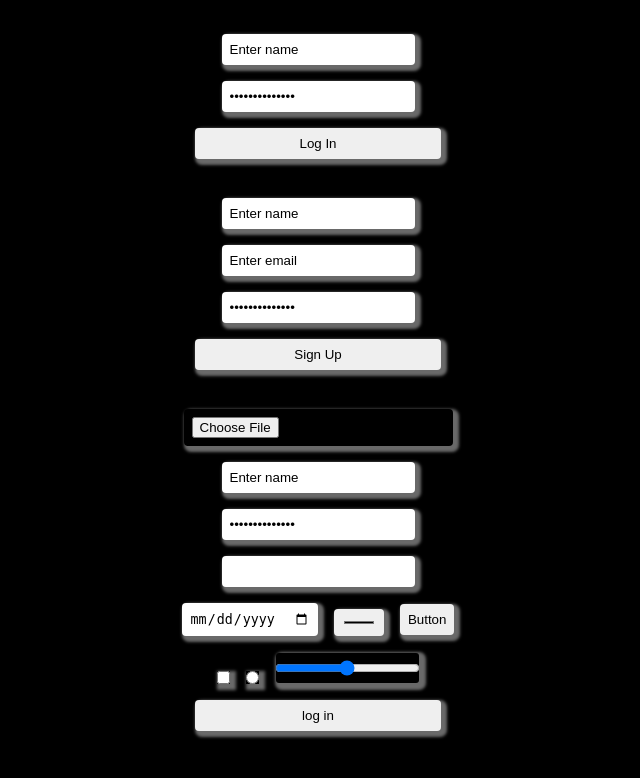
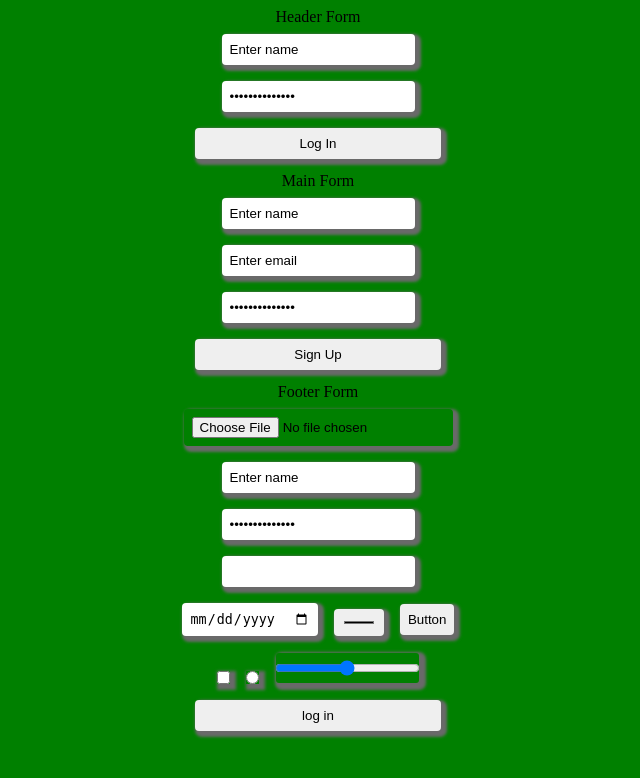
Before and after one commit to Klerind/javaScriptForm, a PHP site: page / in a window 1280 px wide. Shown: the top 778 px of the page, without its empty margins (322-962 px from the left). Run offline with PHP 8.4, Linux system fonts and the light colour scheme.

Commit message:
background color green

```diff
--- a/style.css
+++ b/style.css
@@ -1,5 +1,5 @@
 body {
-  background-color: black; }
+  background-color: green; }
 
 header, main, footer {
   margin: .3em;
```
